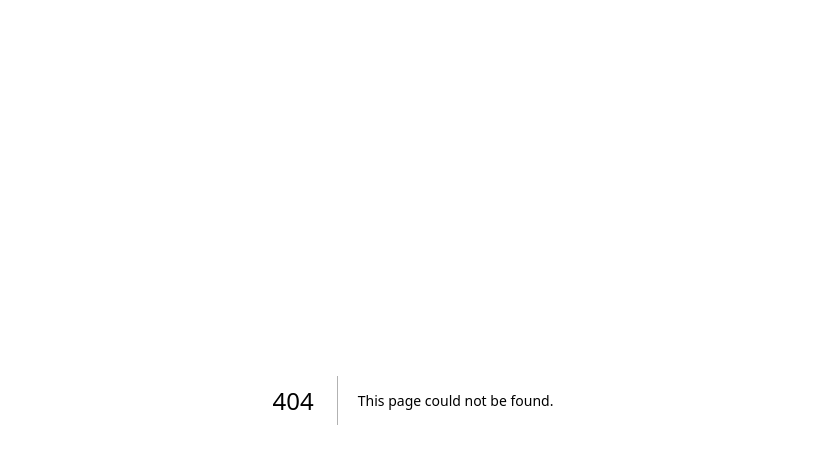
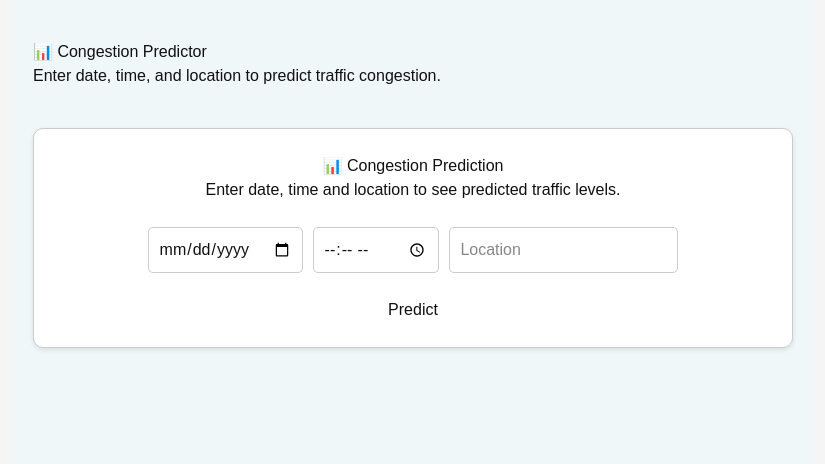
Before and after one commit to PujaRaj356/Test-app, a Next.js app: page /congession in a window 1280 px wide. Before the commit this address had no page. Shown: the top 464 px of the page, without its empty margins (227-1052 px from the left). Built offline with nearby package versions, Linux system fonts and the light colour scheme.

Commit message:
final change

```diff
--- /dev/null
+++ b/src/components/CongestionPredictor.js
@@ -0,0 +1,67 @@
+import { useState } from 'react';
+
+export default function CongestionPredictor() {
+  const [date, setDate] = useState('');
+  const [time, setTime] = useState('');
+  const [location, setLocation] = useState('');
+  const [level, setLevel] = useState(null);
+
+  const predictCongestion = () => {
+    if (!date || !time || !location) {
+      alert("Please fill all fields.");
+      return;
+    }
+
+    const hour = parseInt(time.split(':')[0], 10);
+    if (hour >= 7 && hour <= 9) setLevel("High");
+    else if (hour >= 17 && hour <= 19) setLevel("Medium");
+    else setLevel("Low");
+  };
+
+  return (
+    <div className="simulator-box" style={{ marginTop: "40px" }}>
+      <h2>📊 Congestion Prediction</h2>
+      <p>Enter date, time and location to see predicted traffic levels.</p>
+
+      <div style={{ margin: "20px 0" }}>
+        <input
+          type="date"
+          value={date}
+          onChange={(e) => setDate(e.target.value)}
+          style={inputStyle}
+        />
+        <input
+          type="time"
+          value={time}
+          onChange={(e) => setTime(e.target.value)}
+          style={inputStyle}
+        />
+        <input
+          type="text"
+          placeholder="Location"
+          value={location}
+          onChange={(e) => setLocation(e.target.value)}
+          style={inputStyle}
+        />
+      </div>
+
+      <div className="btn-group">
+        <button onClick={predictCongestion}>Predict</button>
+      </div>
+
+      {level && (
+        <div style={{ marginTop: "20px" }}>
+          <strong>Expected Congestion:</strong>
+          <div className={`bar ${level.toLowerCase()}`}>{level}</div>
+        </div>
+      )}
+    </div>
+  );
+}
+
+const inputStyle = {
+  margin: "5px",
+  padding: "10px",
+  borderRadius: "5px",
+  border: "1px solid #ccc"
+};
--- /dev/null
+++ b/src/pages/congession.js
@@ -0,0 +1,12 @@
+// pages/congession.js
+import CongestionPredictor from '../components/CongestionPredictor';
+
+export default function CongessionPage() {
+  return (
+    <div className="page-container" style={{ backgroundColor: "#f0f7f8", minHeight: "100vh" }}>
+      <h1>📊 Congestion Predictor</h1>
+      <p>Enter date, time, and location to predict traffic congestion.</p>
+      <CongestionPredictor />
+    </div>
+  );
+}
```
